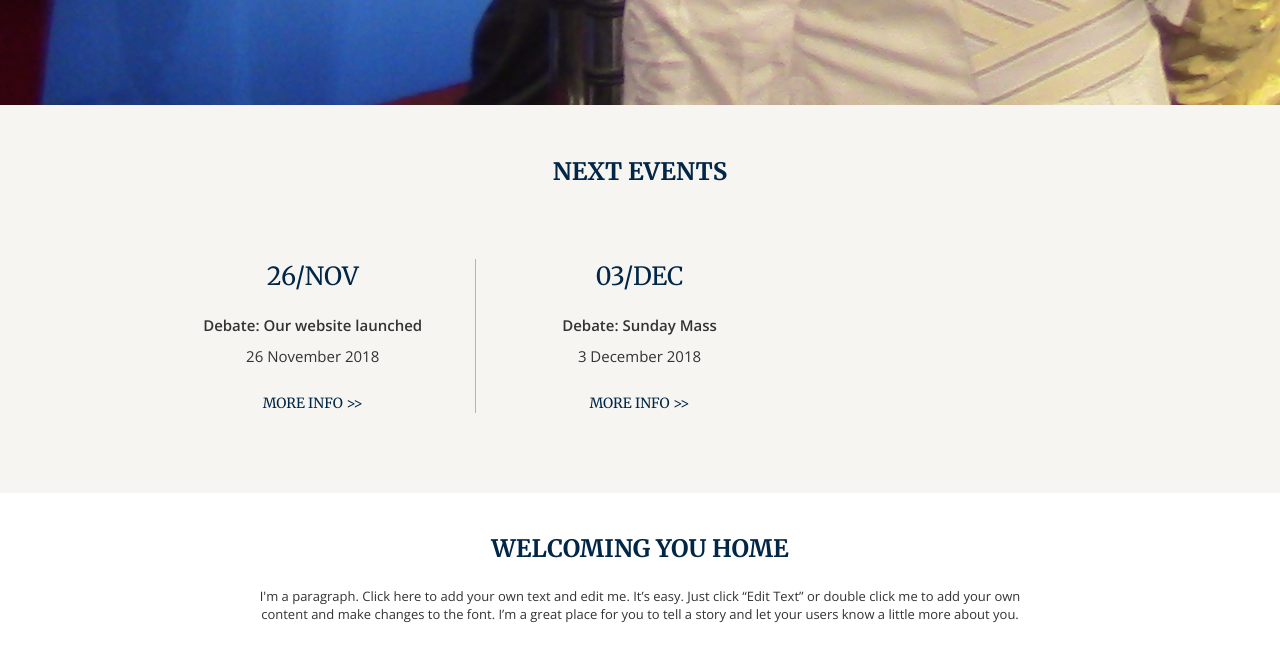
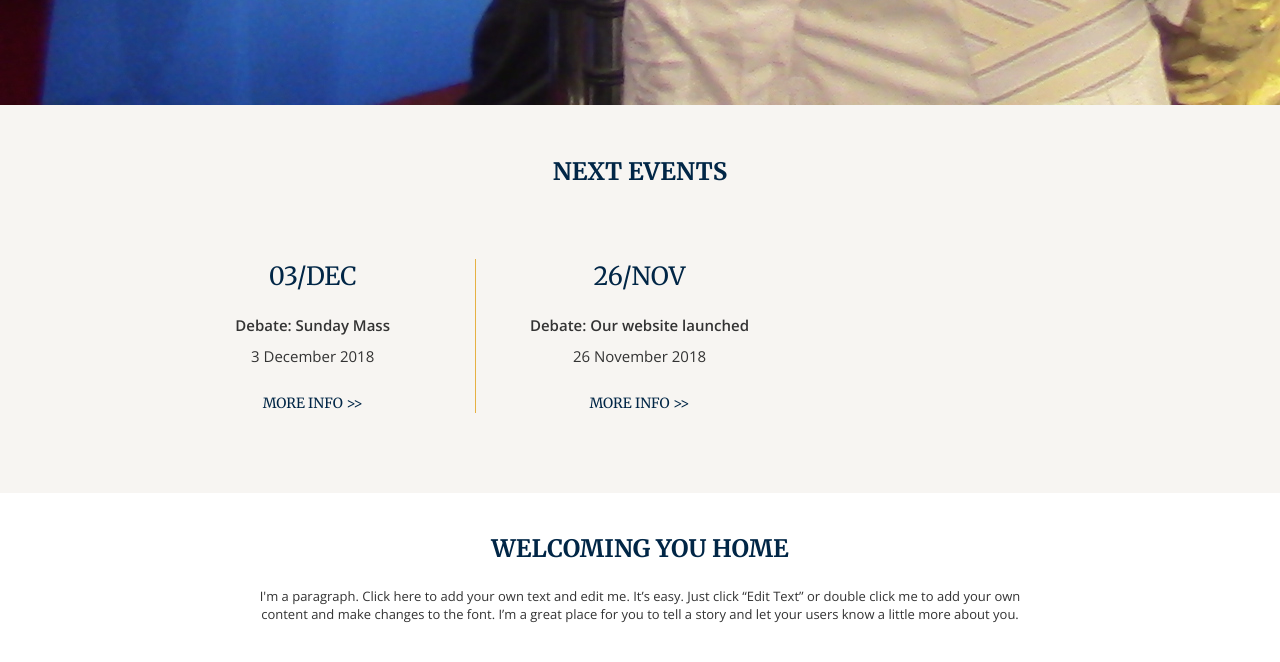
Before and after one commit to riyaadh47/hilary, a Jekyll site: the page built from index.html, in a window 1280 px wide and 900 px high, scrolled down 4321 px, cut to the strip 0-670 px from the top of the window. Shown: the top 662 px of the strip. Built offline with Jekyll 4.4.1, drawn with Linux system fonts in a browser that asks for light colours; nearby versions of some CDN libraries; library files that are not in the unit come from our copies.

Commit message:
event sort by date.
This commit places the latest event 1st

```diff
--- a/index.html
+++ b/index.html
@@ -26,7 +26,9 @@ order: 0
 <div class="events-container">
 	<div class="events-snippets">
 		<h2>Next Events</h2>
-		{% for event in site.events limit: 3 %}
+
+		{% assign sorted = (site.events | sort: 'date') | reverse %}
+		{% for event in sorted limit: 3 %}
 			<div class="event">
 				<span class="short-date">{{event.short-date}}</span>
 				<span class="debate">Debate: {{event.debate}}</span>
```
